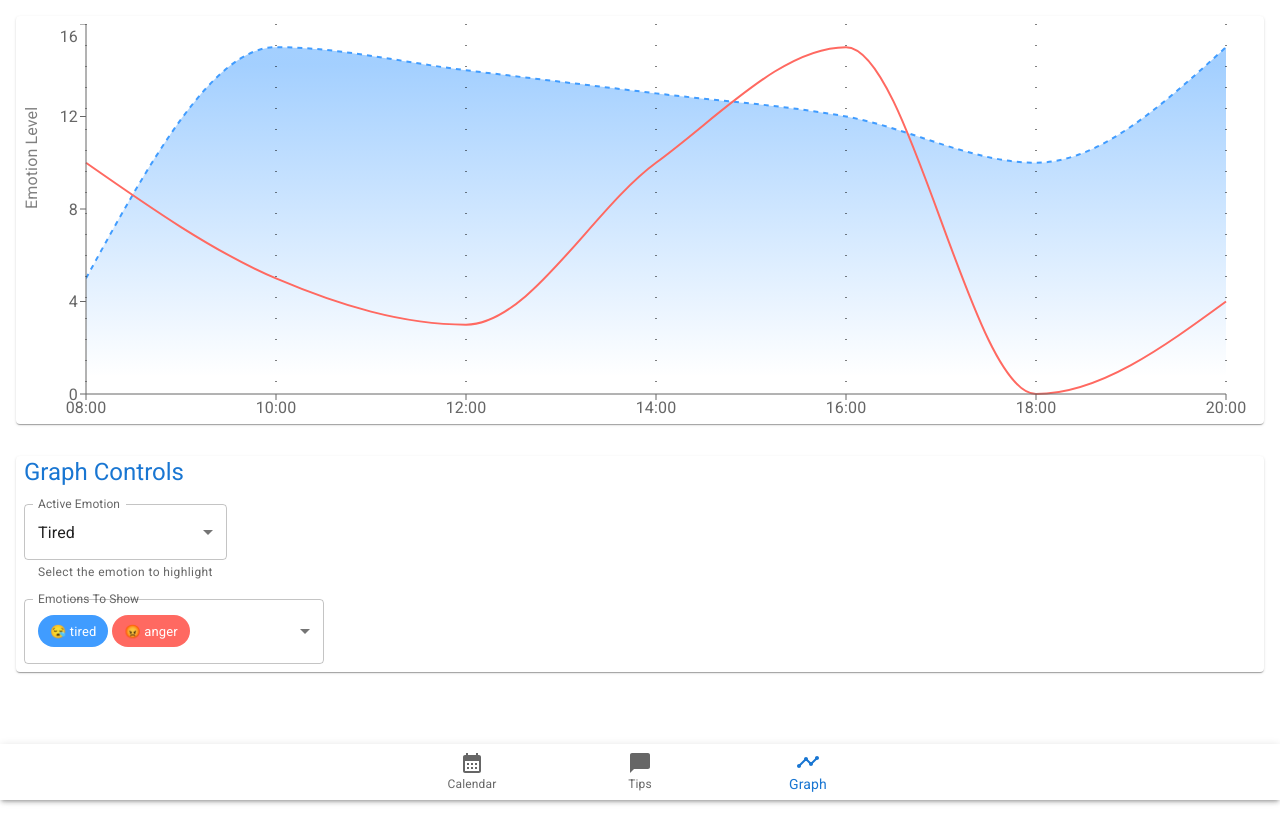
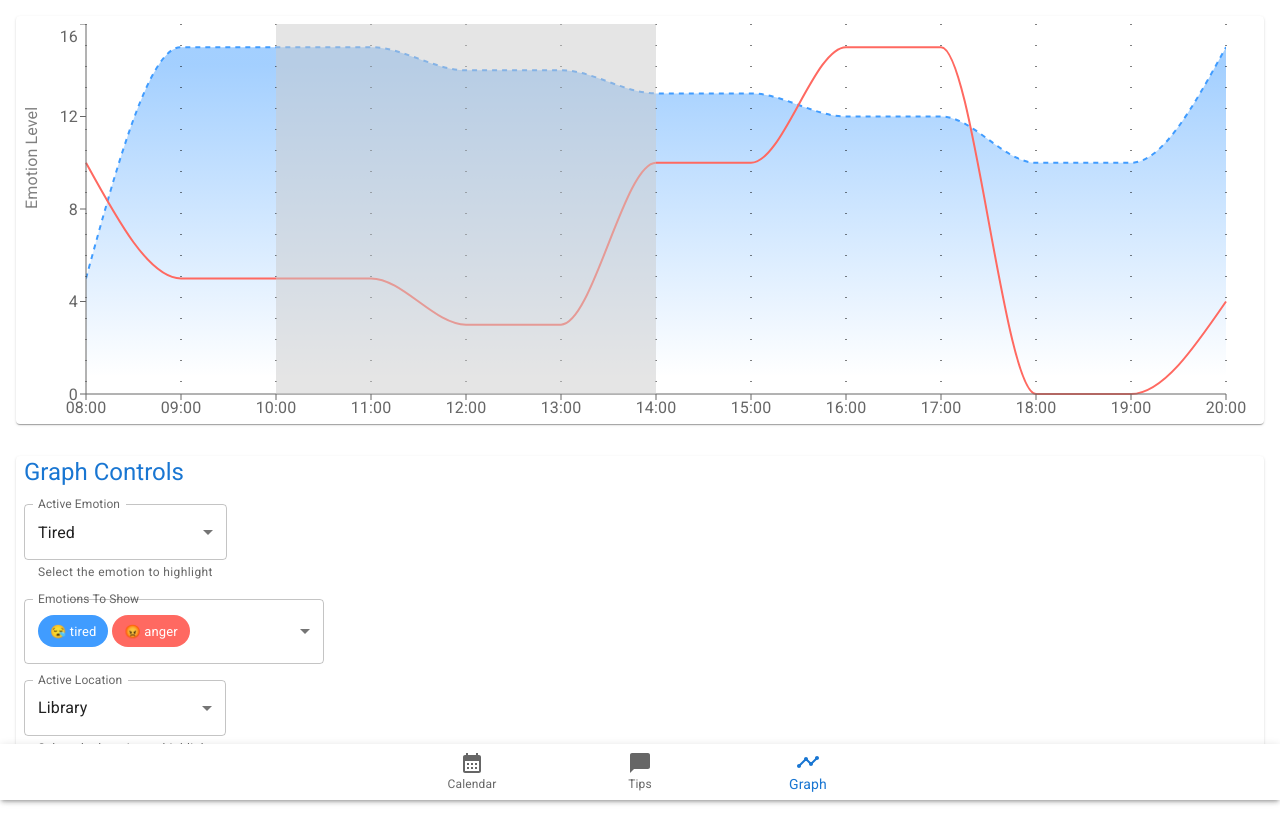
Before and after one commit to adamva/CMPUT302-emotion-tracker, a React (Create React App) app in the folder ui/: page /#/graph in a window 1280 px wide. Before the commit the page ends 800 px from the top, so only its background shows below. Built offline with nearby package versions, Linux system fonts and the light colour scheme.

Commit message:
add ability to select location

```diff
--- a/ui/src/components/Graph/BasicGraph.js
+++ b/ui/src/components/Graph/BasicGraph.js
@@ -1,10 +1,10 @@
 import React, { useState, useEffect } from 'react'
 import Box from '@mui/material/Box';
-import { Area, CartesianGrid, ComposedChart, Line, XAxis, YAxis } from 'recharts';
+import { Area, CartesianGrid, ComposedChart, Line, ReferenceArea, XAxis, YAxis } from 'recharts';
 import { Button, Card, CardContent, FormControl, FormHelperText, MenuItem, Select, InputLabel, Typography, Paper, Grid } from '@mui/material';
 
 import { emotions } from '../consts';
-import { fakeGraphData } from './fakeGraphData';
+import { fakeGraphData, fakeGraphDataLocation } from './fakeGraphData';
 import MultipleSelectChip from './EmotionListSelect';
 
 const BasicGraph = () => {
@@ -14,8 +14,14 @@ const BasicGraph = () => {
 
   const [ activeEmotion, setActiveEmotion ] = useState('tired');
   const [ activeEmotionList, setActiveEmotionList ] = useState(['tired', 'anger'])
+  const [ activeLocation, setActiveLocation ] = useState('library');
 
-  const handelActiveEmotionChange = (e) => {
+  const handleActiveLocationChange = (e) => {
+    let newActiveLocation = e.target.value;
+    setActiveLocation(newActiveLocation);
+  }
+
+  const handleActiveEmotionChange = (e) => {
     let newActiveEmotion = e.target.value;
     // Rearrange the graph to have the active emotion at the beginning of the list such that
     // the graph will render the non-active emotions ontop
@@ -72,20 +78,23 @@ const BasicGraph = () => {
             <CartesianGrid horizontal={false} stroke='#000' strokeDasharray="1 20"/>
             <XAxis dataKey='name'/>
             <YAxis label={{ value: 'Emotion Level', angle: -90, position: 'insideLeft' }} />
+            {activeLocation &&
+              <ReferenceArea x1={fakeGraphDataLocation[activeLocation].x1} x2={fakeGraphDataLocation[activeLocation].x2}/>
+            }
           </ComposedChart>
         </Paper>
       </Grid>
       <Grid item xs={12}>
         <Paper sx={{ marginLeft: 2, marginRight: 2 }}>
           <Typography variant='h5' color='primary' sx={{ m: 1 }}>Graph Controls</Typography>
-          <FormControl sx={{ m: 1 }}>
+          <FormControl sx={{ m: 1, maxWidth:'60%' }}>
             <InputLabel id="active-emotion-select-helper-label">Active Emotion</InputLabel>
             <Select
               labelId="active-emotion-select-helper-label"
               id="active-emotion-select-helper"
               value={activeEmotion}
               label="Active Emotion"
-              onChange={handelActiveEmotionChange}
+              onChange={handleActiveEmotionChange}
             >
               {activeEmotionList.map((emotion) => (
                 <MenuItem value={emotions[emotion].value}>{emotions[emotion].label}</MenuItem>
@@ -94,6 +103,22 @@ const BasicGraph = () => {
             <FormHelperText>Select the emotion to highlight</FormHelperText>
           </FormControl>
           <MultipleSelectChip activeEmotionList={activeEmotionList} setActiveEmotionList={setActiveEmotionList} />
+          <FormControl sx={{ m: 1, maxWidth:'60%' }}>
+            <InputLabel id="active-location-select-helper-label">Active Location</InputLabel>
+            <Select
+              labelId="active-location-select-helper-label"
+              id="active-location-select-helper"
+              value={activeLocation}
+              label="Active Location"
+              onChange={handleActiveLocationChange}
+            >
+              <MenuItem value=""><em>None</em></MenuItem>
+              {Object.keys(fakeGraphDataLocation).map((location) => (
+                <MenuItem value={location}>{fakeGraphDataLocation[location].label}</MenuItem>
+              ))}
+            </Select>
+            <FormHelperText>Select the location to highlight</FormHelperText>
+          </FormControl>
         </Paper>
       </Grid>
     </Grid>
--- a/ui/src/components/Graph/fakeGraphData.js
+++ b/ui/src/components/Graph/fakeGraphData.js
@@ -1,9 +1,27 @@
 export const fakeGraphData = [
     { name: '08:00', anger: 10, overwhelmed: 0, bored: 1, anxiety: 10, tired: 5, frustration: 0 },
+    { name: '09:00', anger: 5, overwhelmed: 5, bored: 0, anxiety: 1, tired: 15, frustration: 0 },
     { name: '10:00', anger: 5, overwhelmed: 5, bored: 0, anxiety: 1, tired: 15, frustration: 0 },
+    { name: '11:00', anger: 5, overwhelmed: 5, bored: 0, anxiety: 1, tired: 15, frustration: 0 },
     { name: '12:00', anger: 3, overwhelmed: 10, bored: 15, anxiety: 5, tired: 14, frustration: 0 },
+    { name: '13:00', anger: 3, overwhelmed: 10, bored: 15, anxiety: 5, tired: 14, frustration: 0 },
     { name: '14:00', anger: 10, overwhelmed: 8, bored: 4, anxiety: 0, tired: 13, frustration: 1 },
+    { name: '15:00', anger: 10, overwhelmed: 8, bored: 4, anxiety: 0, tired: 13, frustration: 1 },
     { name: '16:00', anger: 15, overwhelmed: 11, bored: 5, anxiety: 0, tired: 12, frustration: 0 },
+    { name: '17:00', anger: 15, overwhelmed: 11, bored: 5, anxiety: 0, tired: 12, frustration: 0 },
     { name: '18:00', anger: 0, overwhelmed: 13, bored: 7, anxiety: 0, tired: 10, frustration: 0 },
+    { name: '19:00', anger: 0, overwhelmed: 13, bored: 7, anxiety: 0, tired: 10, frustration: 0 },
     { name: '20:00', anger: 4, overwhelmed: 3, bored: 14, anxiety: 5, tired: 15, frustration: 3 },
 ]
+export const fakeGraphDataLocation = {
+    library: {
+        label: 'Library',
+        x1: '10:00',
+        x2: '14:00'
+    },
+    school: {
+        label: 'School',
+        x1: '08:00',
+        x2: '15:00'
+    }
+}
```
